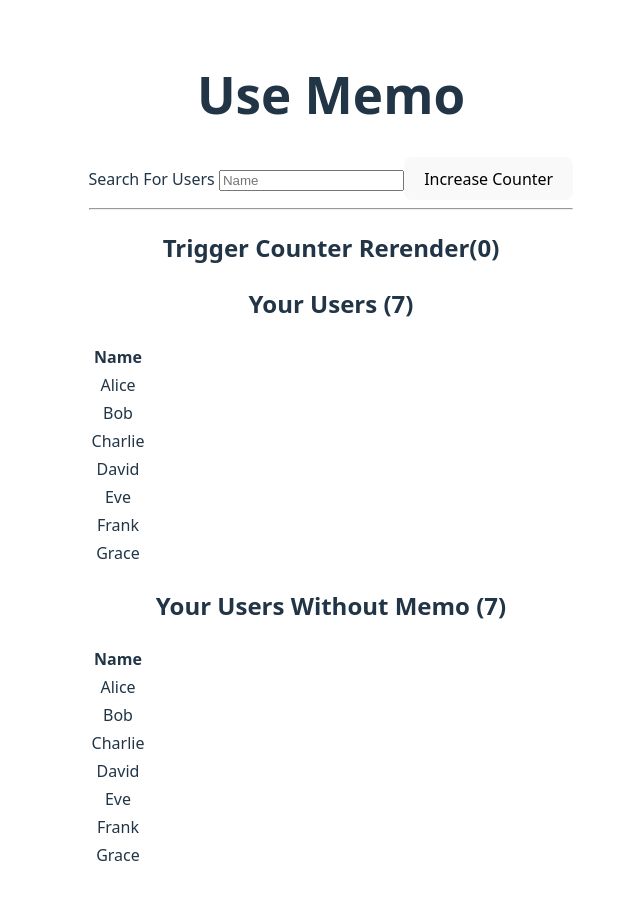
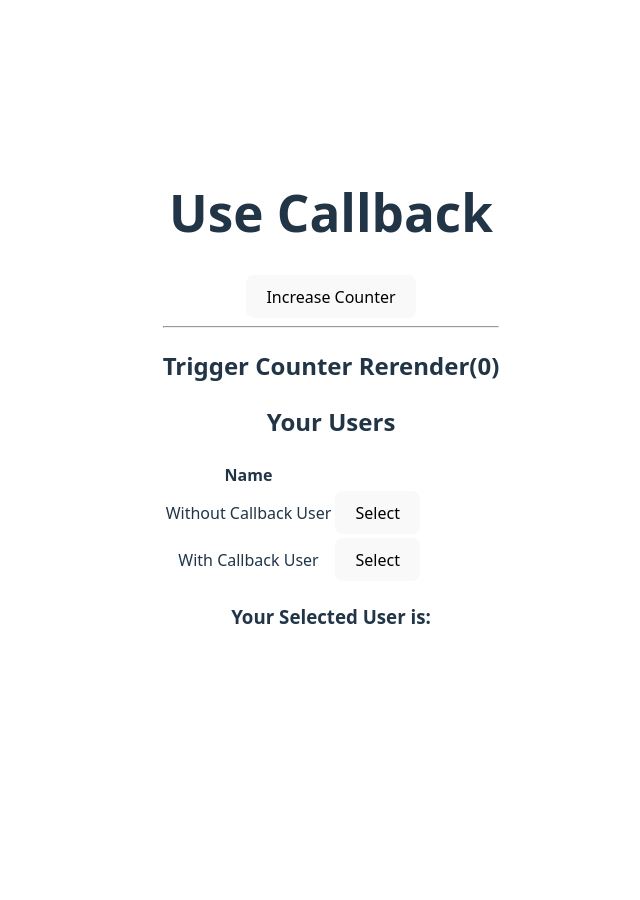
Before and after one commit to dominioncfg/react-demo, a React (Vite) app: page / in a window 1280 px wide. Shown: the whole page, without its empty margins (309-949 px from the left). After the commit the page ends 800 px from the top, so only its background shows below. Built offline with nearby package versions, Linux system fonts and the light colour scheme.

Commit message:
Use Callback

```diff
--- /dev/null
+++ b/src/09.useCallback/MyUseCallbackPage.tsx
@@ -0,0 +1,44 @@
+import { useCallback, useState } from "react"
+import { MyButton } from "../01.component/MyButton"
+import { UserRow } from "./MyUserRow";
+
+export const MyUseCallbackPage = () => {
+    const [selectedUser, setSelectedUser] = useState('');
+    const [count, setCounter] = useState(0);
+
+    const handleUserSelectedWithoutUseCallback = (name: string) => {
+        setSelectedUser(name);
+    }
+
+    const handleUserSelectedWithUseCallback = useCallback((name: string) => {
+        setSelectedUser(name);
+    },[]);
+
+    return (
+        <div>
+            <h1>Use Callback</h1>
+            <div>
+                <MyButton label='Increase Counter' variant='primary' onClick={() => setCounter(count + 1)} />
+            </div>
+            <hr />
+            <h2>Trigger Counter Rerender({count})</h2>
+            <h2>Your  Users</h2>
+            <div>
+                <table>
+                    <thead>
+                        <tr>
+                            <th>Name</th>
+                        </tr>
+                    </thead>
+                    <tbody>
+                        <UserRow name="Without Callback User" onSelected={handleUserSelectedWithoutUseCallback} />
+                        <UserRow name="With Callback User" onSelected={handleUserSelectedWithUseCallback} />
+                    </tbody>
+                </table>
+            </div>
+            <h3>Your Selected User is: {selectedUser}</h3>
+
+
+        </div>
+    )
+}
--- /dev/null
+++ b/src/09.useCallback/MyUserRow.tsx
@@ -0,0 +1,23 @@
+export type UserRowProps = {
+    name: string;
+    onSelected: (name: string) => void;
+}
+
+
+export const UserRow = (
+    {
+        name,
+        onSelected
+    }: UserRowProps) => {
+
+    console.log(`Rendering User Row for ${name}`)
+    return (
+        <tr>
+            <td>{name}</td>
+            <td>
+                <button onClick={() => onSelected(name)}>Select</button>
+            </td>
+        </tr>
+    )
+
+}
--- a/src/main.tsx
+++ b/src/main.tsx
@@ -2,12 +2,12 @@ import { StrictMode } from 'react'
 import { createRoot } from 'react-dom/client'
 import './index.css'
 import './App.css'
-import { MyUseMemoPage } from './08.useMemo/MyUseMemoPage.tsx'
+import { MyUseCallbackPage } from './09.useCallback/MyUseCallbackPage'
 
 createRoot(document.getElementById('root')!).render(
   <StrictMode>
     <div>
-        <MyUseMemoPage/>
+        <MyUseCallbackPage/>
     </div>
   </StrictMode>,
 )
```
Also changed, not shown: todo.txt.
